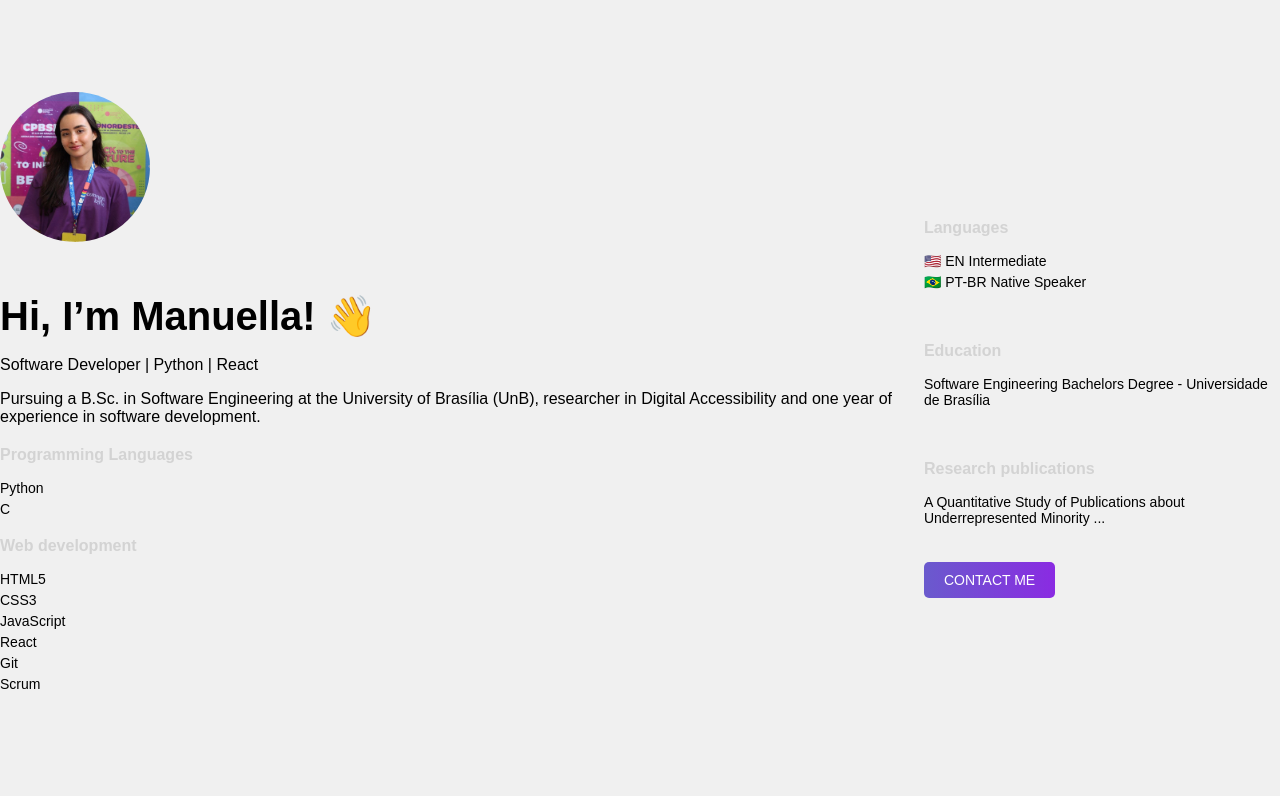
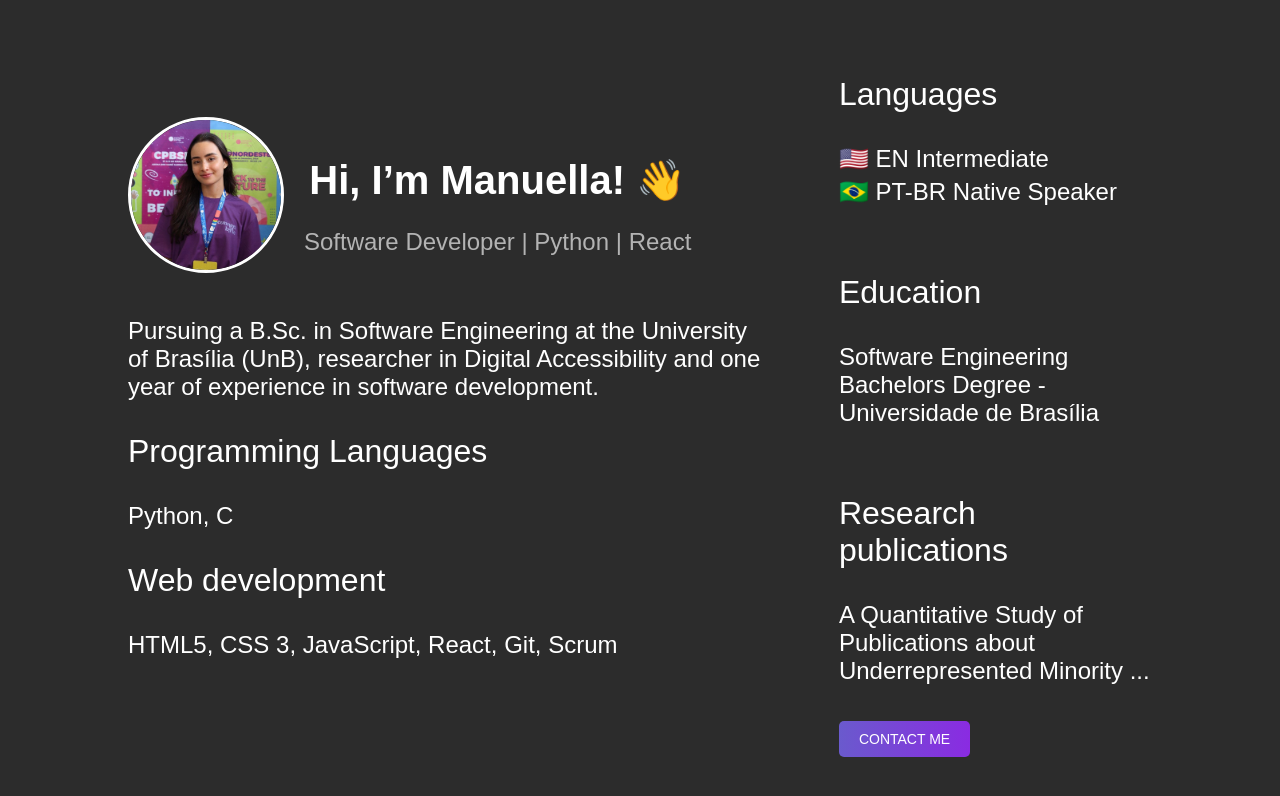
Before and after one commit to manuvaladares/portfolio, a React (Vite) app: page / in a window 1280 px wide. Shown: the top 796 px of the page. Built offline with nearby package versions, Linux system fonts and the light colour scheme; a web font is replaced by a local one.

Commit message:
mudanças de estilo

```diff
--- a/src/global.css
+++ b/src/global.css
@@ -50,4 +50,6 @@ body {
   min-width: 320px;
   min-height: 100vh;
   overflow-x: hidden;
+  background-color: #2C2C2C;
+  color: #FFFFFF;
 }
--- a/src/pages/Home/page.jsx
+++ b/src/pages/Home/page.jsx
@@ -1,37 +1,31 @@
 import React from "react";
-import { Container, ProfileImage, Nome, Section, SectionTitle, List, ListItem, Sidebar, SidebarSection, ContactButton } from "./styled";
+import { Container, ProfileImage, Section, SectionTitle, List, ListItem, Sidebar, SidebarSection, ContactButton, Titulo, Topo, Texto } from "./styled";
 import foto from "../../assets/foto.jpg";
 
 const Home = () => {
   return (
     <Container>
       <div>
-        <ProfileImage src={foto} alt="Profile" />
-        <Nome>Hi, I’m Manuella! 👋</Nome>
-        <p>Software Developer | Python | React</p>
-        <p>
+        <Topo>
+          <ProfileImage src={foto} alt="Profile" />
+          <Titulo>
+            <h1>Hi, I’m Manuella! 👋</h1>
+            <p>Software Developer | Python | React</p>
+          </Titulo>
+        </Topo>
+        <Texto>
           Pursuing a B.Sc. in Software Engineering at the University of Brasília
           (UnB), researcher in Digital Accessibility and one year of experience
           in software development.
-        </p>
+        </Texto>
         <Section>
           <SectionTitle>Programming Languages</SectionTitle>
-          <List>
-            <ListItem>Python</ListItem>
-            <ListItem>C</ListItem>
-          </List>
+          <p>Python, C</p>
         </Section>
 
         <Section>
           <SectionTitle>Web development</SectionTitle>
-          <List>
-            <ListItem>HTML5</ListItem>
-            <ListItem>CSS3</ListItem>
-            <ListItem>JavaScript</ListItem>
-            <ListItem>React</ListItem>
-            <ListItem>Git</ListItem>
-            <ListItem>Scrum</ListItem>
-          </List>
+          <p>HTML5, CSS 3, JavaScript, React, Git, Scrum</p>
         </Section>
       </div>
       <Sidebar>
--- a/src/pages/Home/styled.js
+++ b/src/pages/Home/styled.js
@@ -5,7 +5,7 @@ export const Container = styled.div`
   justify-content: center;
   align-items: center;
   height: 100vh;
-  background-color: #f0f0f0;
+  margin: 0 8rem;
 `;
 
 export const ProfileImage = styled.img`
@@ -13,20 +13,50 @@ export const ProfileImage = styled.img`
   height: 150px;
   border-radius: 50%;
   margin-bottom: 20px;
+  border: 3px solid white;
 `;
 
-export const Nome = styled.h1`
-  font-size: 2.5rem;
-  margin-bottom: 10px;
+
+
+export const Titulo = styled.div`
+  margin-left: 20px;
+  h1 {
+    font-size: 2.5rem;
+    margin-bottom: 10px;
+    font-weight: 600;
+  }
+  p {
+    font-size: 1.5rem;
+    color: #B3B3B3;
+  }
+  `;
+
+export const Topo = styled.div`
+  text-align: center;
+  display: flex;
+  align-items: center;
+  justify-content: left;
+
 `;
+
+export const Texto = styled.p`
+  font-weight: 200;
+  font-size: 1.5rem;
+  width: 90%;
+`;
+
 
 export const Section = styled.div`
   margin-top: 20px;
+  p{
+    font-size: 1.5rem;
+    font-weight: 200;
+  }
 `;
 
 export const SectionTitle = styled.h3`
-  font-size: 16px;
-  color: #d3d3d3;
+  font-size: 2rem;
+  font-weight: 500;
 `;
 
 export const List = styled.ul`
@@ -35,8 +65,9 @@ export const List = styled.ul`
 `;
 
 export const ListItem = styled.li`
-  font-size: 14px;
+  font-size: 1.5rem;
   margin-top: 5px;
+  font-weight: 200;
 `;
 
 export const Sidebar = styled.div`
```
